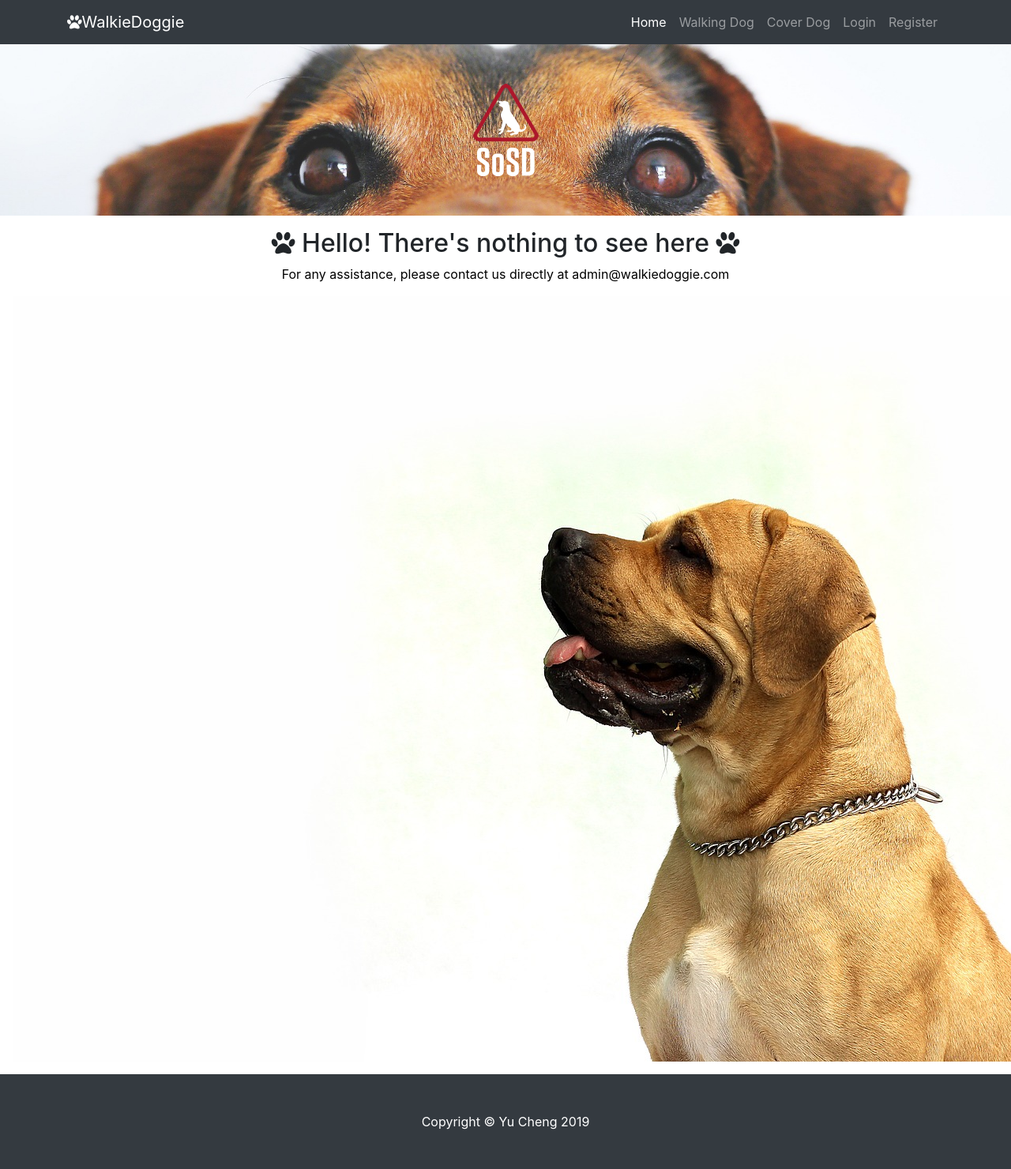
After one commit to yucheng91/CI4-walkiedoggie, a Django app: page /coverdog/delete/1 in a window 1280 px wide. The commit adds this page. Shown: the whole page at 79% size. Run offline with Django 3.2, Linux system fonts and the light colour scheme; tables that the repository leaves empty hold one stand-in row (values such as "Sample post"); some libraries are stand-ins or nearby versions.

Commit message:
added delete post function

```diff
--- a/post/templates/coverdog.html
+++ b/post/templates/coverdog.html
@@ -45,6 +45,9 @@
                 <div class="row">
                 <a href='edit/{{ p.id }}' class='btn btn-info'>Edit</a>
                 </div>
+                <div class="row">
+                <a href='delete/{{ p.id }}' class='btn btn-danger'>Delete</a>
+                </div>
                 {% endif %}
                 </div>
               </div>
--- /dev/null
+++ b/post/templates/delete_coverdog.html
@@ -0,0 +1,35 @@
+{% extends 'base.html' %}
+{% load static %}
+{% block page_title %}WalkieDoggie - Be the Cover Dog{% endblock %}
+{% block page_heading %}Be the Cover Dog{% endblock %}
+{% block content %}
+  <header class="py-5 bg-image-full" style="background-image: url({% static "img/dog.jpg" %});">
+    <img class="img-fluid d-block mx-auto" src="{% static "img/SOSDlogo.png" %}" alt="SoSD">
+  </header>
+
+  {% if user.is_superuser %}
+  <form method='POST' action="">
+    {% csrf_token %}
+  <p>Are you sure you want to delete: "{{post}}"?</p>
+  <input type='submit' class='btn btn-primary' value='Confirm'>
+  <a href='{% url 'coverdog' %}'class="btn btn-info">Back</a>
+  </form>
+  {% endif %}
+
+  {% if not user.is_superuser %}
+  <div class="container-fluid">
+    <div class="row">
+      <div class="col">
+        <h2><i class="fa fa-paw" aria-hidden="true"></i> Hello! There's nothing to see here <i class="fa fa-paw" aria-hidden="true"></i></h2>
+        <p>For any assistance, please contact us directly at admin@walkiedoggie.com</p>
+      </div>
+    </div>
+    <div class="row">
+      <div class="col">
+        <img src="{% static "img/lost.jpg" %}" alt="">
+      </div>
+      </div>
+  </div>
+  {% endif %}
+
+{% endblock %}
--- a/post/urls.py
+++ b/post/urls.py
@@ -1,9 +1,10 @@
 from django.urls import path, include
-from .views import walkingdog, coverdog, create_coverdog, edit_coverdog
+from .views import walkingdog, coverdog, create_coverdog, edit_coverdog,delete_coverdog
 
 urlpatterns = [
     path('walkingdog/', walkingdog, name='walkingdog'),
     path('coverdog/', coverdog, name='coverdog'),
     path('coverdog/create/',create_coverdog,name="create_coverdog"),
-    path('coverdog/edit/<id>',edit_coverdog,name="edit_coverdog")
+    path('coverdog/edit/<id>',edit_coverdog,name="edit_coverdog"),
+    path('coverdog/delete/<id>',delete_coverdog,name="delete_coverdog")
 ]
--- a/post/views.py
+++ b/post/views.py
@@ -1,4 +1,5 @@
 from django.shortcuts import render, redirect, reverse, HttpResponse, get_object_or_404
+from django.contrib import messages
 from .models import Post
 from .forms import PostForm
 
@@ -9,7 +10,7 @@ def walkingdog(request):
 def coverdog(request):
     post = Post.objects.all()
     return render(request, 'coverdog.html', {
-        'post':post
+        'post': post
     })
 
 def create_coverdog(request):
@@ -42,3 +43,13 @@ def edit_coverdog(request, id):
         return render(request, 'create_coverdog.html',{
             'form':form
         })
+
+def delete_coverdog(request, id):
+    post = get_object_or_404(Post, id=id)
+    if request.method =='POST':
+        post.delete()
+        return redirect(reverse('coverdog'))
+    else:
+        return render (request,"delete_coverdog.html",{
+            'post': post
+        })
```
Also changed, not shown: static/img/lost.jpg (added).
